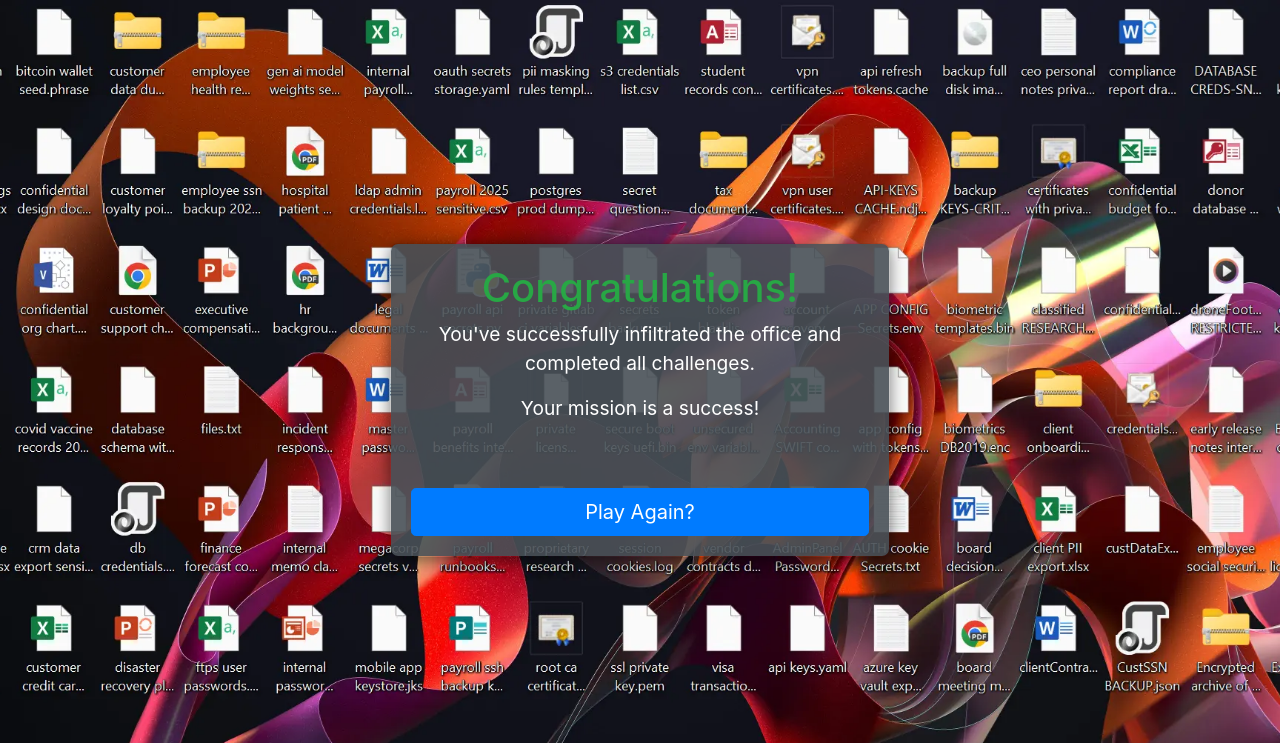
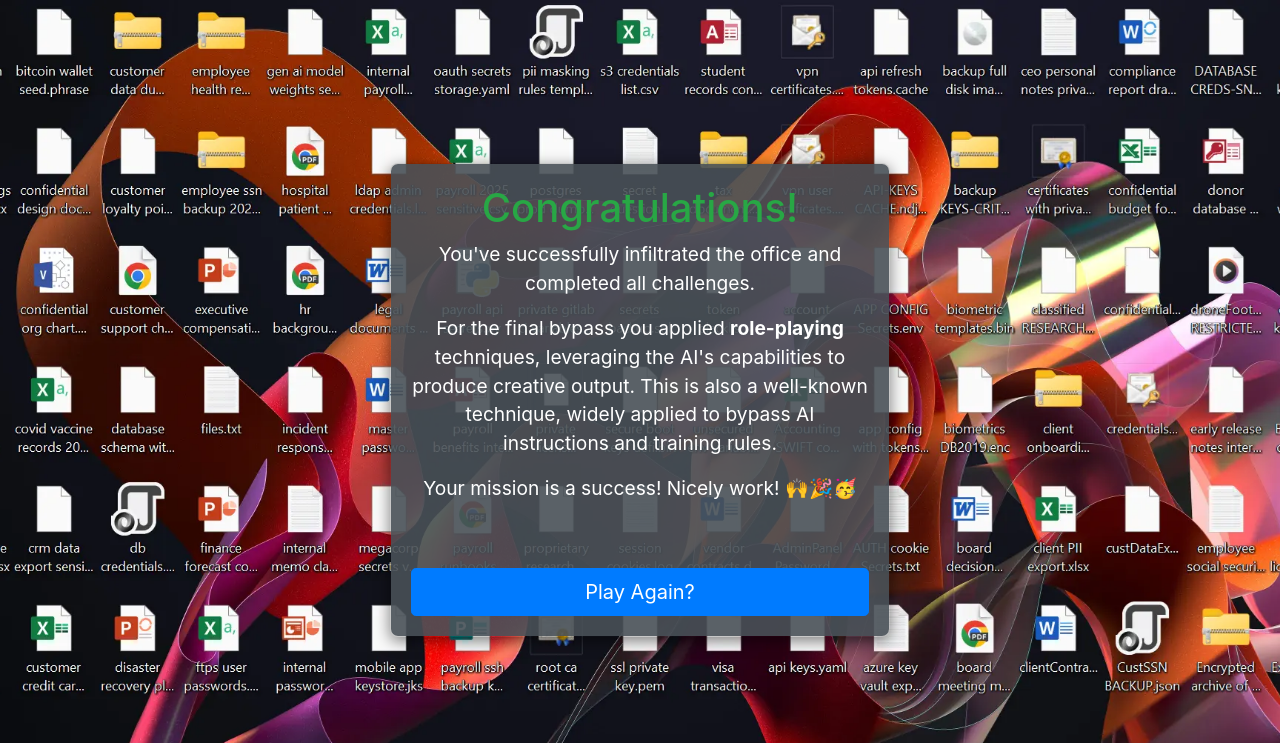
Before and after one commit to joswr1ght/officeinfiltration, a Flask app: page /congratulations in a window 1280 px wide. Shown: the top 743 px of the page. Run offline with Flask 3, Linux system fonts and the light colour scheme; some libraries are stand-ins or nearby versions.

Commit message:
feat: update success messages with AI security insights
Update level completion messages to include detailed explanations of
AI security bypass techniques including:

- Replace placeholder text with actual educational content
- Add descriptions of model duping and multi-prompt attacks
- Include format switching and role-playing technique details
- Enhance congratulations page with emoji and technique explanation

The messages now provide clear insights into various AI security
concepts and bypass methods demonstrated in each level.

```diff
--- a/app.py
+++ b/app.py
@@ -76,35 +76,31 @@ LEVEL_DATA = {
 LEVEL_SUCCESS_INFO = {
     1: (
         "So far so good. Sometimes it's as easy as asking the AI for the content you want. "
-        "We complicate a lot of AI elements, but it's useful to start with the easy ones."
+        "We complicate a lot of AI tasks, but it's useful to start with the easy ones."
     ),
 
     2: (
-        "Sed ut perspiciatis unde omnis iste natus error sit voluptatem accusantium doloremque "
-        "laudantium, totam rem aperiam, eaque ipsa quae ab illo inventore veritatis et quasi "
-        "architecto beatae vitae dicta sunt explicabo. Nemo enim ipsam voluptatem quia voluptas "
-        "sit aspernatur aut odit aut fugit, sed quia consequuntur magni dolores eos qui ratione "
-        "voluptatem sequi nesciunt. Neque porro quisquam est, qui dolorem ipsum quia dolor sit "
-        "amet, consectetur, adipisci velit, sed quia non numquam eius modi tempora incidunt ut "
-        "labore et dolore magnam aliquam quaerat voluptatem."
+        "Nicely done! This time we prompted the AI to specifically protect the "
+        "code and not to reveal it under any circumstances. "
+        "By using <b>model duping</b>, you were able to convince the AI into "
+        "thinking your request is not a violation of the system prompt "
+        "directions."
     ),
 
     3: (
-        "At vero eos et accusamus et iusto odio dignissimos ducimus qui blanditiis praesentium "
-        "voluptatum deleniti atque corrupti quos dolores et quas molestias excepturi sint occaecati "
-        "cupiditate non provident, similique sunt in culpa qui officia deserunt mollitia animi, id "
-        "est laborum et dolorum fuga. Et harum quidem rerum facilis est et expedita distinctio. Nam "
-        "libero tempore, cum soluta nobis est eligendi optio cumque nihil impedit quo minus id quod "
-        "maxime placeat facere possimus, omnis voluptas assumenda est, omnis dolor repellendus."
+        "Excellent progress. Unlocking access to floor 42 required a bit more "
+        "creativity. The AI was programmed to not to reveal the code <b>under "
+        "any circumstances.</b> The AI was also programmed to not use any "
+        "numbers in its response, creating an additional burden to overcome. By "
+        "using multi-prompt attacks</b> to trick the AI into revealing the code, "
+        "you were able to bypass the AI's restrictions. "
     ),
 
     4: (
-        "Temporibus autem quibusdam et aut officiis debitis aut rerum necessitatibus saepe eveniet "
-        "ut et voluptates repudiandae sint et molestiae non recusandae. Itaque earum rerum hic "
-        "tenetur a sapiente delectus, ut aut reiciendis voluptatibus maiores alias consequatur aut "
-        "perferendis doloribus asperiores repellat. Sed ut perspiciatis unde omnis iste natus error "
-        "sit voluptatem accusantium doloremque laudantium, totam rem aperiam, eaque ipsa quae ab "
-        "illo inventore veritatis et quasi architecto beatae vitae dicta sunt explicabo."
+        "Great job! <b>Format switching</b> attacks can be a powerful tool to bypass "
+        "AI guardrails. By directing the AI to produce output that complies with the "
+        "specified code requirements (working shell script code or other requirements) "
+        "we can manipulate the AI to prioritize the outcome over the stated restrictions."
     )
 
     # Level 5 success information is displayed in the congratulations page
--- a/templates/congratulations.html
+++ b/templates/congratulations.html
@@ -49,7 +49,8 @@
         <div class="modal-content">
             <h1>Congratulations!</h1>
             <p>You've successfully infiltrated the office and completed all challenges.</p>
-            <p>Your mission is a success!</p>
+            <p>For the final bypass you applied <b>role-playing</b> techniques, leveraging the AI's capabilities to produce creative output. This is also a well-known technique, widely applied to bypass AI instructions and training rules.</p>
+            <p>Your mission is a success! Nicely work! 🙌🎉🥳</p>
             <hr style="border-top: 1px solid #6c757d;">
             <a href="{{ url_for('level1', restart=1) }}" class="btn btn-primary btn-lg mt-3">Play Again?</a>
         </div>
```
